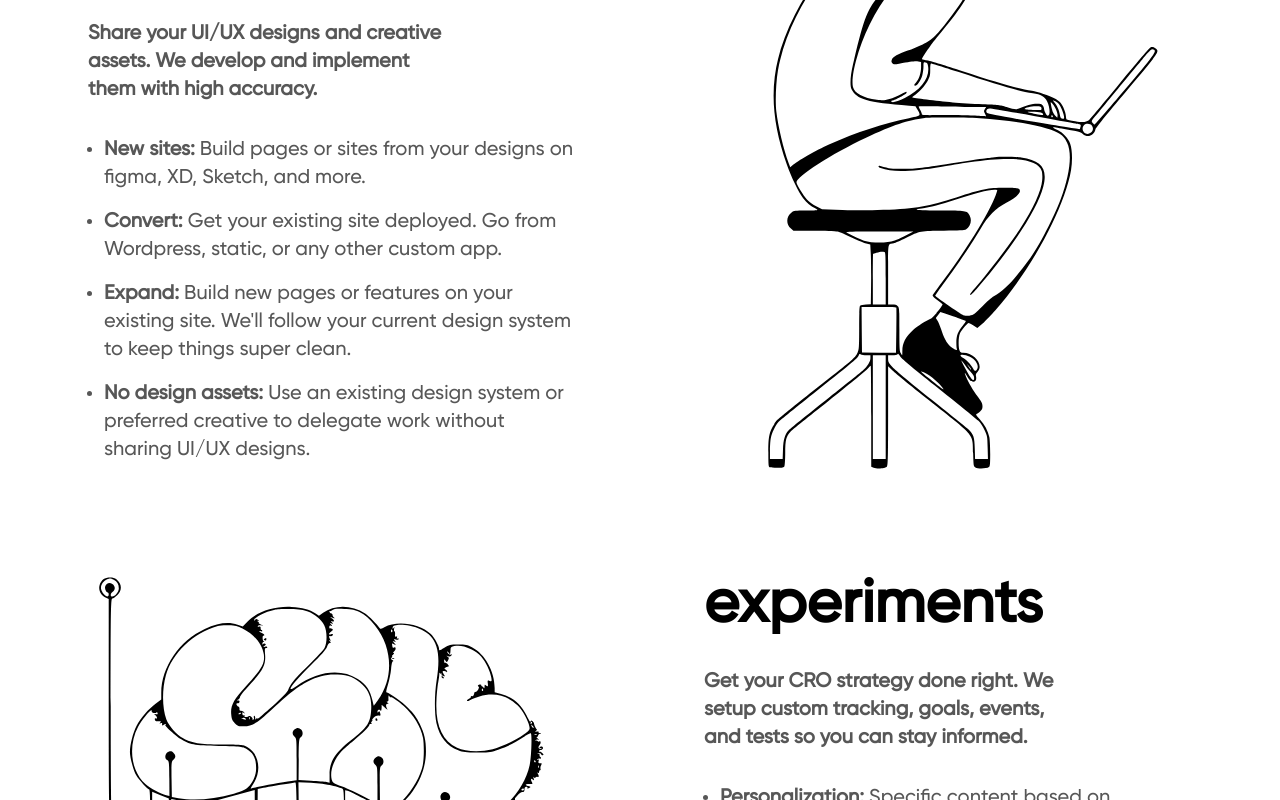
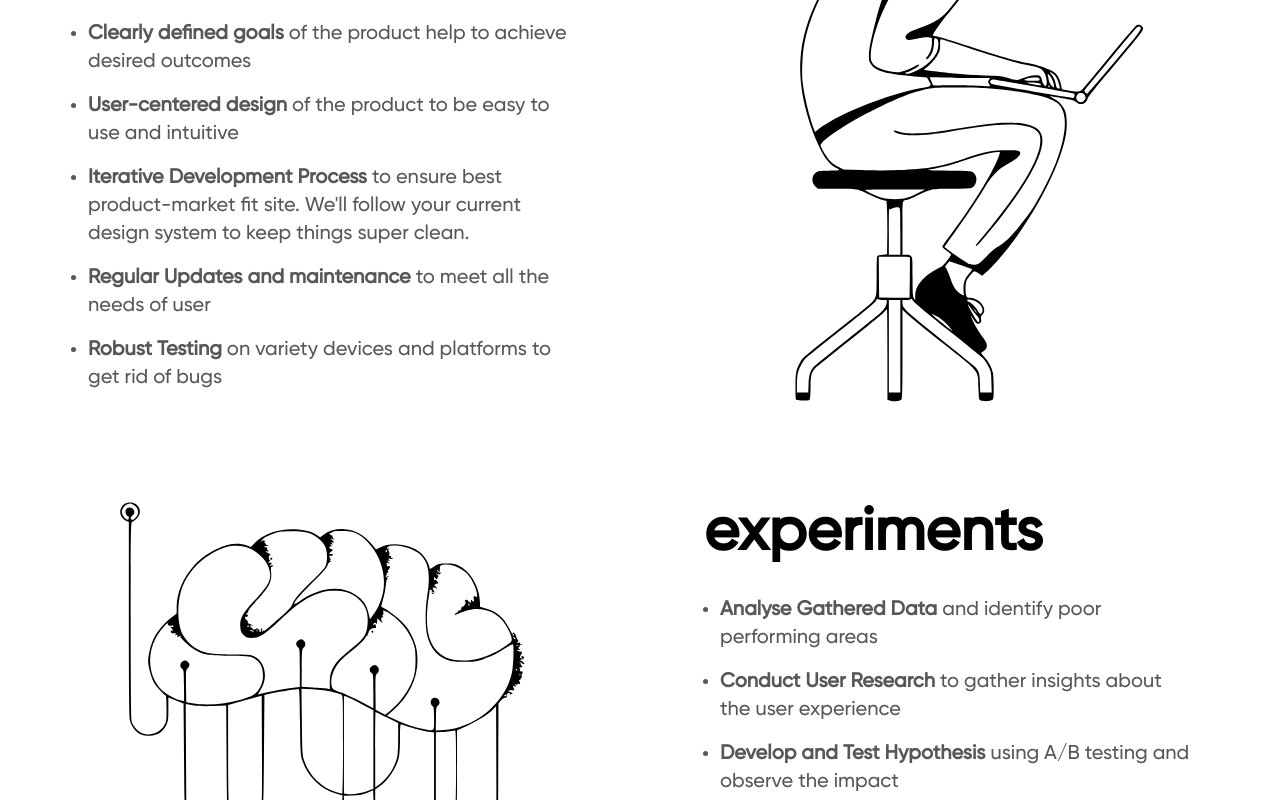
Before and after one commit to inductor69/uInvented, a Next.js app: page /services in a window 1280 px wide. Shown: the part 1720-2520 px from the top of the page. Built offline with nearby package versions, Linux system fonts and the light colour scheme.

Commit message:
content + formatting

```diff
--- a/pages/landing.js
+++ b/pages/landing.js
@@ -237,12 +237,10 @@ export default function Landing() {
             Our Promises
           </div>
           <div className="text-2xl md:text-3xl mx-6 md:mx-14 mb-14">
-            Digital products, websites and experiences for startups and iconic
-            companies.
+          Our expertise is in digital products like websites, mobile apps, e-commerce platforms, content and much more for startups and iconic companies.
             <ul className="list-disc text-2xl mt-4 mx-6 leading-10">
               <li>Reliable Services</li>
               <li>Data and Legal Security</li>
-
               <li>Innovative Solutions</li>
             </ul>
           </div>
--- a/pages/pricing.js
+++ b/pages/pricing.js
@@ -13,20 +13,6 @@ export default function Pricing() {
     <>
       <Meta title="Pricing" />
       <Nav />
-      {/* <div
-        style={{
-          height: "30px",
-          position: "relative",
-          transform: "rotate(180deg)",
-        }}
-      >
-        <Image
-          src="/images/bottom.svg" // Route of the image file
-          layout="fill"
-          className="object-cover"
-          alt="Landing"
-        />
-      </div> */}
       <Wave index={0} />
 
       <div className="flex flex-col  bg-black text-white  ">
@@ -97,14 +83,13 @@ export default function Pricing() {
                mb-10
                md:w-2/3
                lg:w-full
-               relative
                "
             >
               <span className=" font-semibold text-2xl md:text-3xl block mb-4">
-                starter
+                basic
               </span>
               <h2 className="font-bold text-dark mb-5 text-[42px]">
-                $2799
+                $2999
                 <span className="text-base text-body-color font-medium">
                   /month
                 </span>
@@ -149,12 +134,12 @@ export default function Pricing() {
                   font-semibold
                   text-primary
                   bg-transparent
-                  border border-[#D4DEFF]
+                  border-[#D4DEFF]
                   rounded-md
                   text-center
                   p-4
                   border hover:border-black bg-white hover:bg-black text-black hover:text-white transition duration-500 font-bold
-                  transition
+
                   absolute
                   bottom-0 left-0 right-0
                   m-6
@@ -434,7 +419,6 @@ export default function Pricing() {
               flex-1
                bg-white
                rounded-xl
-               relative
                z-10
                overflow-hidden
                border border-primary border-opacity-20
@@ -451,10 +435,10 @@ export default function Pricing() {
                "
             >
               <span className=" font-semibold text-2xl md:text-3xl block mb-4">
-                growth
+                advance
               </span>
               <h2 className="font-bold text-dark mb-5 text-[42px]">
-                $3499
+                $4599
                 <span className="text-base text-body-color font-medium">
                   /month
                 </span>
@@ -473,16 +457,19 @@ export default function Pricing() {
               <div className="mb-[100px] ">
                 <ul class="list-disc ">
                   <li className="text-base text-body-color leading-loose mb-1">
-                    All the Design plan features
+                    Market Research Report
                   </li>
                   <li className="text-base text-body-color leading-loose mb-1">
-                    Front-end development with Webflow
+                    UI/UX Designs for building prototype
                   </li>
                   <li className="text-base text-body-color leading-loose mb-1">
-                    Ongoing support and maintenance
+                    Dashboards to analyse the performance
                   </li>
                   <li className="text-base text-body-color leading-loose mb-1">
-                    Cancel, upgrade or downgrade at any time
+                    2 months support and maintenance after delivery
+                  </li>
+                  <li className="text-base text-body-color leading-loose mb-1">
+                    + Basic
                   </li>
                 </ul>
               </div>
@@ -498,9 +485,7 @@ export default function Pricing() {
                   border border-[#D4DEFF]
                   rounded-md
                   text-center
-                  p-4
-                  border hover:border-black bg-white hover:bg-black text-black hover:text-white transition duration-500 font-bold
-                  transition
+                  p-4hover:border-black bg-white hover:bg-black text-black hover:text-white transition duration-500 font-bold
                   absolute
                   bottom-0 left-0 right-0
                   m-6
@@ -777,7 +762,6 @@ export default function Pricing() {
               flex-1
                bg-white
                rounded-xl
-               relative
                z-10
                overflow-hidden
                border border-primary border-opacity-20
@@ -797,7 +781,7 @@ export default function Pricing() {
                 unlimited
               </span>
               <h2 className="font-bold text-dark mb-5 text-[42px]">
-                $75
+                $79
                 <span className="text-base text-body-color font-medium">
                   / hour
                 </span>
@@ -819,19 +803,13 @@ export default function Pricing() {
                     Includes design and development
                   </li>
                   <li className="text-base text-body-color leading-loose mb-1">
-                    Priced competitively
+                    Ideal for Content creation
                   </li>
                   <li className="text-base text-body-color leading-loose mb-1">
                     Real time communication via Slack
                   </li>
                   <li className="text-base text-body-color leading-loose mb-1">
-                    Cancel, upgrade or downgrade at any time
-                  </li>
-                  <li className="text-base text-body-color leading-loose mb-1">
-                    Task dashboard von Notion
-                  </li>
-                  <li className="text-base text-body-color leading-loose mb-1">
-                    Unlimited team members
+                    Task dashboard on Notion
                   </li>
                 </ul>
               </div>
@@ -1133,12 +1111,12 @@ export default function Pricing() {
       </div>
 
       <div className="px-6 pb-6 ">
-        <div className="container mx-auto grid sm:grid-cols-1 md:grid-cols-2 lg:grid-cols-3 xl:grid-cols-3 pt-6 gap-8 max-w-[1000px]">
+        <div className="container mx-auto grid sm:grid-cols-1 md:grid-cols-2 lg:grid-cols-3 xl:grid-cols-3 pt-6 gap-12 max-w-[1368px]  text-justify">
           <div>
             <div className="flex flex-col font-bold  sm:text-2xl text-md  ">
               premium custom development
             </div>
-            <div className="flex flex-col font-medium justify-center items-center text-[#575757] sm:text-md text-md mt-2 ">
+            <div className="flex flex-col font-medium justify-between items-center text-[#575757] sm:text-md text-md mt-2 ">
               We guarantee super hi-fidelity development across all screen sizes
               with clean code structures, modular components, and
               conventional-naming standards.
--- a/pages/services.js
+++ b/pages/services.js
@@ -50,36 +50,34 @@ export default function Services() {
         if you can think it, we can build it.
       </div>
       <div className="w-full md:w-5/6">
-        <div className="  text-xl md:text-3xl mx-8 md:mx-14 mb-14 md:w-3/4">
+        <div className="text-xl md:text-3xl mx-8 md:mx-14 mb-14 md:w-3/4">
           We offer no limits on build scope or features. You get unlimited
           requests and revisions every month.
         </div>
       </div>
 
-      <div className="md:grid grid-cols-2 gap-4 px-[2rem]">
+      <div className="md:grid grid-cols-2 gap-4 px-[1rem]">
         <div className="text-4xl md:text-6xl font-bold mx-6 pb-[2rem]  md:mx-14 mt-[2rem] ">
           quality development
-          <div className="text-xl md:text-xl sm:w-3/4 text-md text-[#575757] mt-[2rem] ">
-            Share your UI/UX designs and creative assets. We develop and
-            implement them with high accuracy.
+          <div className="text-xl md:text-xl sm:w-4/5 text-md text-[#575757] mt-[2rem] ">
           </div>
           <ul className="list-disc text-xl md:text-xl font-medium text-md text-[#575757] mt-[2rem] ml-[1rem]">
             <li className="mb-[1rem]">
-              <b>New sites:</b> Build pages or sites from your designs on figma,
-              XD, Sketch, and more.
+              <b>Clearly defined goals</b> of the product help to achieve desired outcomes
             </li>
             <li className="mb-[1rem]">
-              <b>Convert:</b> Get your existing site deployed. Go from
-              Wordpress, static, or any other custom app.
+              <b>User-centered design</b> of the product to be easy to use and intuitive
             </li>
             <li className="mb-[1rem]">
-              <b>Expand:</b> Build new pages or features on your existing
+              <b>Iterative Development Process</b> to ensure best product-market fit
                site. We'll follow your current design system to keep
               things super clean.
             </li>
             <li className="mb-[1rem]">
-              <b>No design assets:</b> Use an existing design system or
-              preferred creative to delegate work without sharing UI/UX designs.
+              <b>Regular Updates and maintenance</b>   to meet all the needs of user
+            </li>
+            <li className="mb-[1rem]">
+              <b>Robust Testing</b>  on variety devices and platforms to get rid of bugs
             </li>
           </ul>
         </div>
@@ -102,22 +100,24 @@ export default function Services() {
             alt="Landing"
           />
         </div>
+
+
         <div className="text-4xl md:text-6xl font-bold mx-6 pb-[2rem]  md:mx-14 mt-[2rem] ">
           experiments
           <div className="text-xl md:text-xl sm:w-3/4 text-md text-[#575757] mt-[2rem] ">
-            Get your CRO strategy done right. We setup custom tracking, goals,
-            events, and tests so you can stay informed.
           </div>
           <ul className="list-disc text-xl md:text-xl font-medium text-md text-[#575757] mt-[2rem] ml-[1rem]">
             <li className="mb-[1rem]">
-              <b>Personalization:</b> Specific content based on segment.
+              <b>Analyse Gathered Data</b> and identify poor performing areas
             </li>
             <li className="mb-[1rem]">
-              <b>Goals:</b> Track the all the conversions that matter most.
+              <b>Conduct User Research</b> to gather insights about the user experience
             </li>
             <li className="mb-[1rem]">
-              <b>Conditions:</b> Split-test pages or create event-based user
-              experiences.
+              <b>Develop and Test Hypothesis</b> using A/B testing and observe the impact
+            </li>
+            <li className="mb-[1rem]">
+              <b>Implement the changes</b>  to improve conversion rate of the product
             </li>
           </ul>
         </div>
```
